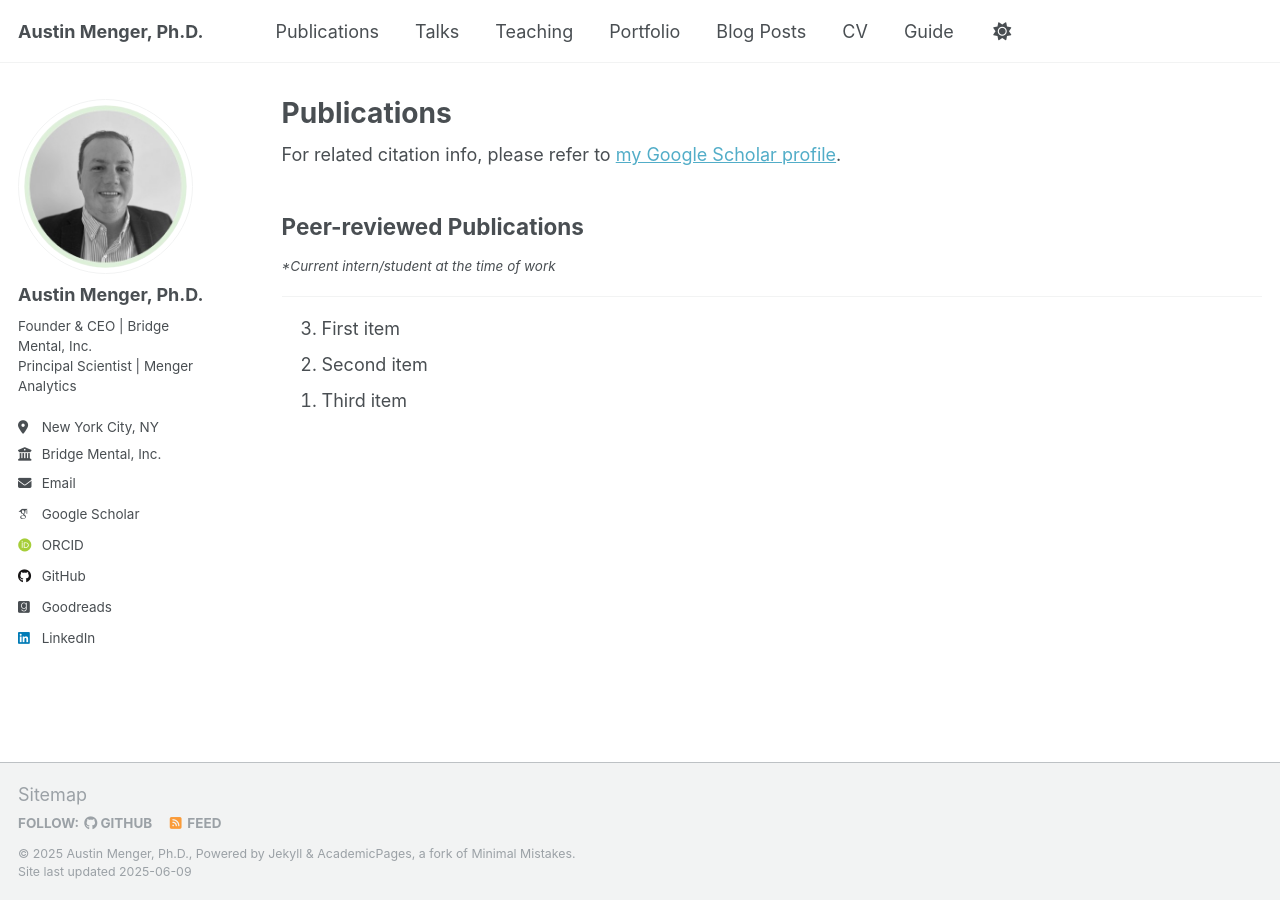
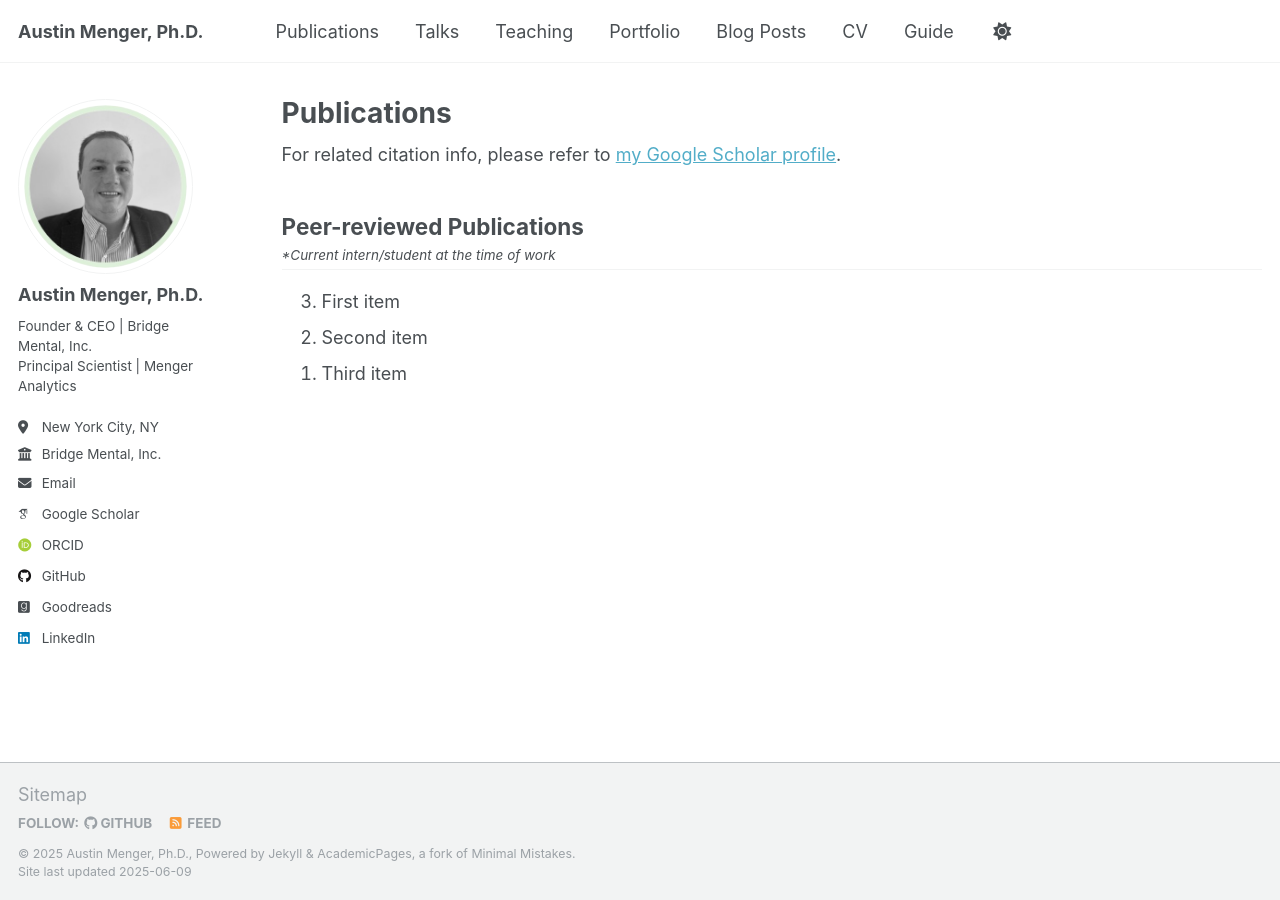
Before and after one commit to austinmenger/austinmenger.github.io, a Jekyll site: the page built from _pages/publications.html, in a window 1280 px wide. Built offline with Jekyll 4.4.1, drawn with Linux system fonts in a browser that asks for light colours; some web fonts are replaced.

Commit message:
Update publications.html

```diff
--- a/_pages/publications.html
+++ b/_pages/publications.html
@@ -11,9 +11,13 @@ author_profile: true
 
 {% include base_path %}
 
-<h2>Peer-reviewed Publications</h2>
+<!-- <h2>Peer-reviewed Publications</h2>
 <small><em>*Current intern/student at the time of work</em></small>
-<hr />
+<hr /> -->
+
+<h2 style="margin-bottom: 0.2em;">Peer-reviewed Publications</h2>
+<small style="display: block; margin-top: 0; margin-bottom: 0.2em;"><em>*Current intern/student at the time of work</em></small>
+<hr style="margin-top: 0.2em;" />
 
 <ol reversed>
   <li>First item</li>
```
